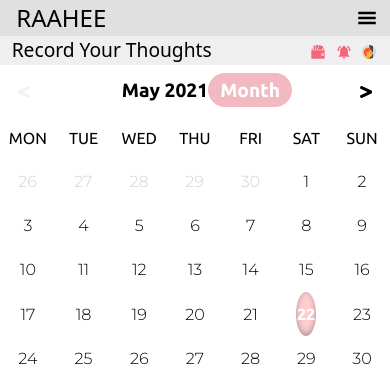
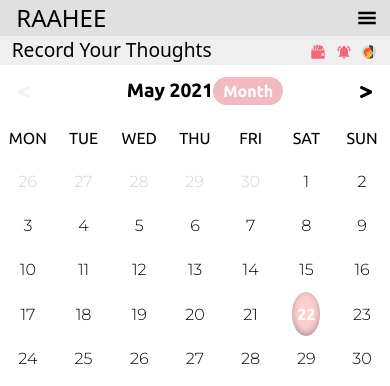
Before and after one commit to akshatbatra10/react-calendar, a React (Create React App) app: page / in a window 390 px wide. Shown: the top 386 px of the page. Built offline with nearby package versions, Linux system fonts and the light colour scheme.

Commit message:
responsiveness

```diff
--- a/src/components/calendar/calendar.styles.scss
+++ b/src/components/calendar/calendar.styles.scss
@@ -45,6 +45,9 @@
           border-radius: 20px;
           color: white;
           background-color: #f3b9c2;
+          @media screen and (max-width: 992px) {
+            font-size: 1rem;
+          }
         }
       }
       .disable {
@@ -108,6 +111,21 @@
             rgba(10, 37, 64, 0.35) 0px -2px 6px 0px inset;
           margin-left: 32%;
           border-radius: 50%;
+          @media screen and (max-width: 992px) {
+            width: 90%;
+            margin-left: 5%;
+            margin-right: 5%;
+          }
+          @media screen and (min-width: 361px) and (max-width: 640px) {
+            width: 50%;
+            margin-left: 25%;
+            margin-right: 5%;
+          }
+          @media screen and (min-width: 641px) and (max-width: 992px) {
+            width: 36%;
+            margin-left: 32%;
+            margin-right: 5%;
+          }
         }
         .selected {
           width: 35%;
@@ -120,11 +138,21 @@
             rgba(0, 0, 0, 0.3) 0px 30px 60px -30px,
             rgba(10, 37, 64, 0.35) 0px -2px 6px 0px inset;
           font-weight: bolder;
-          // @media screen and (max-width: 992px) {
-          //   padding-left: 40%;
-          //   padding-right: 40%;
-          //   margin-left: 0;
-          // }
+          @media screen and (max-width: 360px) {
+            width: 90%;
+            margin-left: 5%;
+            margin-right: 5%;
+          }
+          @media screen and (min-width: 361px) and (max-width: 640px) {
+            width: 50%;
+            margin-left: 25%;
+            margin-right: 5%;
+          }
+          @media screen and (min-width: 641px) and (max-width: 992px) {
+            width: 36%;
+            margin-left: 32%;
+            margin-right: 5%;
+          }
         }
         div {
           font-family: "Montserrat", sans-serif;
```
